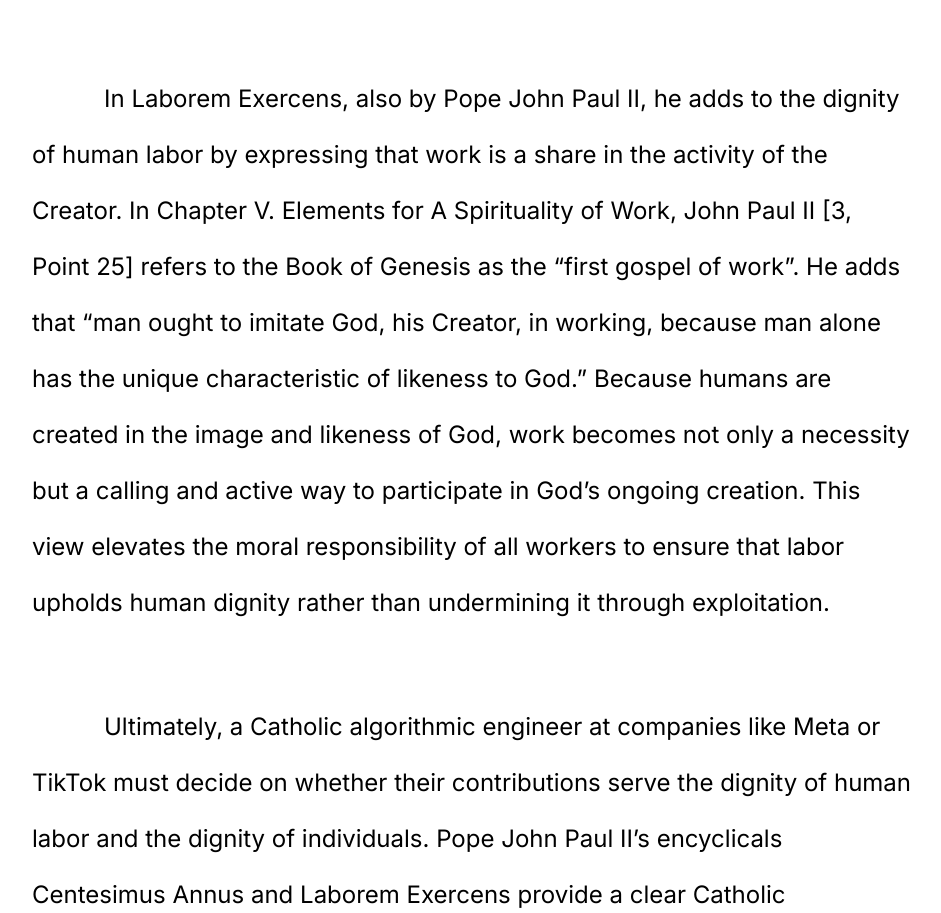
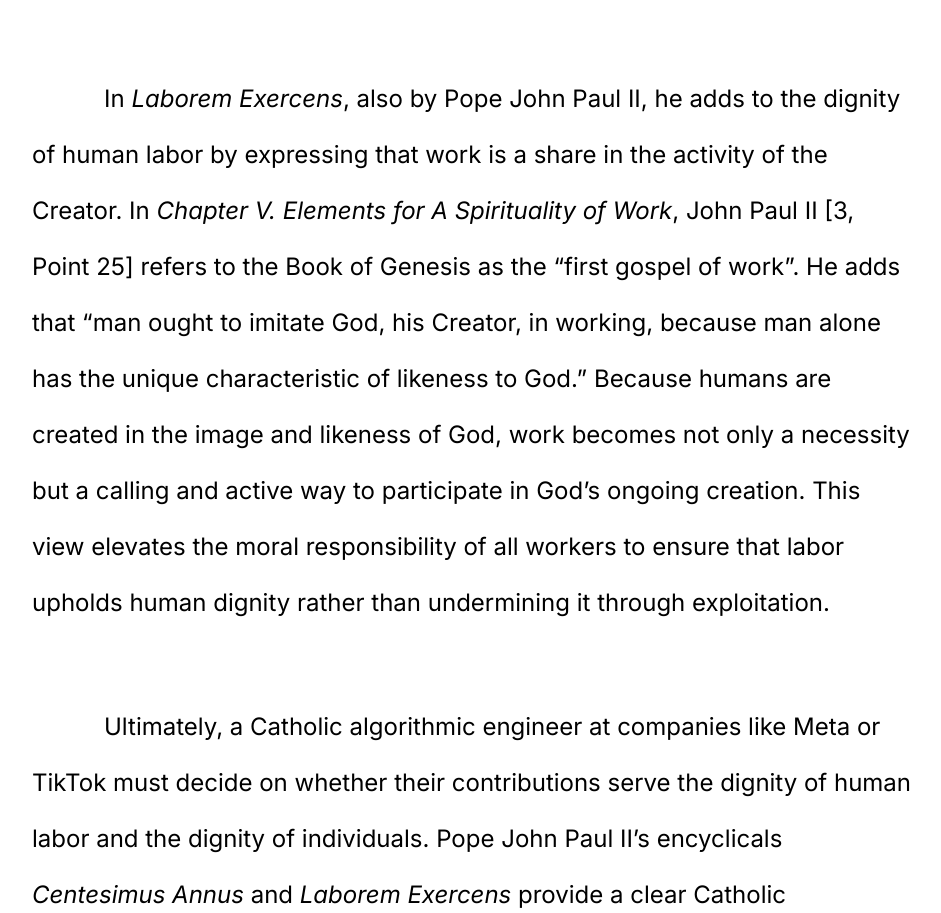
Before and after one commit to juliansalvador727/juliansalvador727.github.io, a plain HTML site: page project.html in a window 1280 px wide. Shown: the part 3721-4634 px from the top of the page, without its empty margins (168-1109 px from the left). Drawn offline with Linux system fonts and the light colour scheme.

Commit message:
italicize some words

```diff
--- a/project.html
+++ b/project.html
@@ -47,9 +47,9 @@
       </p>
       <img class="body-photo" id="stat" src="PI_2024.12.12_teens-social-media-tech_0-03.webp">
       <p>
-        Pope John Paul II’s Centesimus Annus reminds us that economic and
+        Pope John Paul II’s <i>Centesimus Annus</i> reminds us that economic and
         technological systems must always prioritize the dignity of the person,
-        and therefore the dignity of work. In Chapter V. State and Culture, he
+        and therefore the dignity of work. In <i>Chapter V. State and Culture</i>, he
         emphasizes the importance of fostering a moral environment that supports
         the development of individuals and children. He [2, Point 47] writes of
         them to grow “in a moral environment conducive to the growth of the
@@ -67,9 +67,9 @@
         <img class="container-img" src="laborem.jpg">
       </div>
       <p>
-        In Laborem Exercens, also by Pope John Paul II, he adds to the dignity
+        In <i>Laborem Exercens</i>, also by Pope John Paul II, he adds to the dignity
         of human labor by expressing that work is a share in the activity of the
-        Creator. In Chapter V. Elements for A Spirituality of Work, John Paul II
+        Creator. In <i>Chapter V. Elements for A Spirituality of Work</i>, John Paul II
         [3, Point 25] refers to the Book of Genesis as the “first gospel of
         work”. He adds that “man ought to imitate God, his Creator, in working,
         because man alone has the unique characteristic of likeness to God.”
@@ -84,7 +84,7 @@
         Ultimately, a Catholic algorithmic engineer at companies like Meta or
         TikTok must decide on whether their contributions serve the dignity of
         human labor and the dignity of individuals. Pope John Paul II’s
-        encyclicals Centesimus Annus and Laborem Exercens provide a clear
+        encyclicals <i>Centesimus Annus</i> and <i>Laborem Exercens</i> provide a clear
         Catholic perspective that work must not reduce a person to a means of
         capital, and neither should technology undermine the truth or growth. If
         algorithms are designed to manipulate rather than uplift, then Catholic
```
